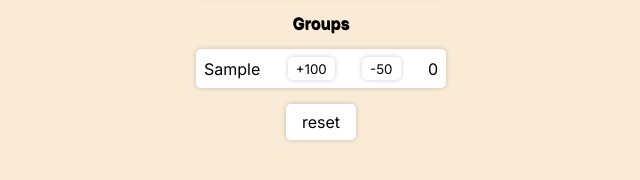
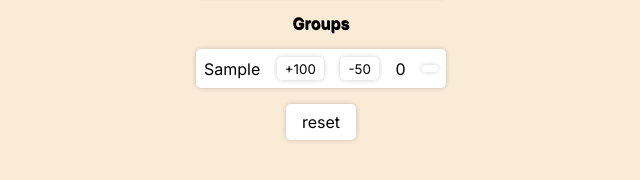
Before and after one commit to Reksaditya/Score-Counter-LCC, a plain HTML site: page index.html in a window 1280 px wide. Both pictures are taken after typing "Sample" into the empty fields and a click on the button "add group". Shown: the part 200-380 px from the top of the page, 319-959 px from the left. Drawn offline with Linux system fonts and the light colour scheme.

Commit message:
delete button

```diff
--- a/script.js
+++ b/script.js
@@ -9,6 +9,7 @@ addPlayer.addEventListener('click', () => {
   const countAdd = document.createElement('button');
   const countMin = document.createElement('button');
   const total = document.createElement('p');
+  const clear = document.createElement('button');
   player.textContent = playerInput.value;
   playersList.appendChild(player);
   playerInput.value = '';
@@ -26,6 +27,10 @@ addPlayer.addEventListener('click', () => {
       total.textContent = parseInt(total.textContent) - 50;
     });
   }
+  clear.addEventListener('click', () => {
+    player.remove();
+  });
+  player.appendChild(clear);
 });
 
 if (reset.addEventListener) {
```
Also changed, not shown: index.html (+0 -1 lines).
